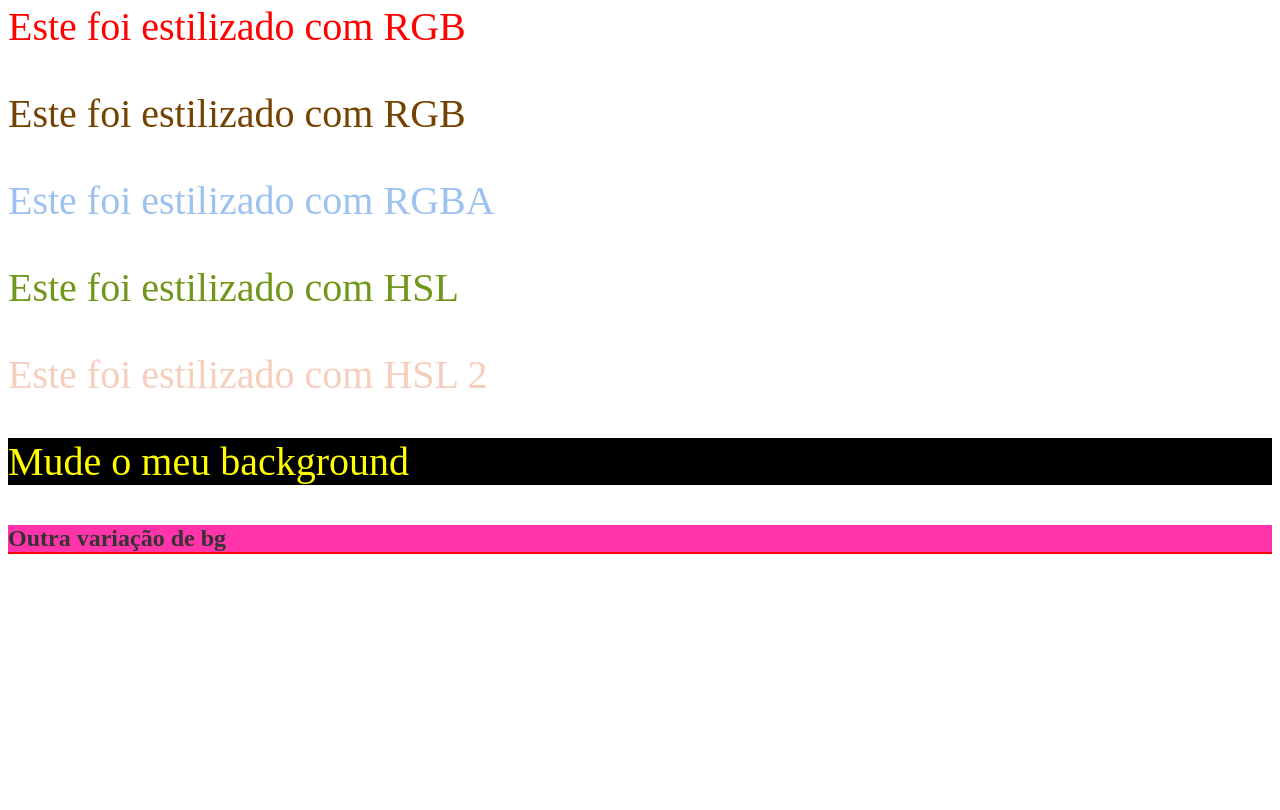
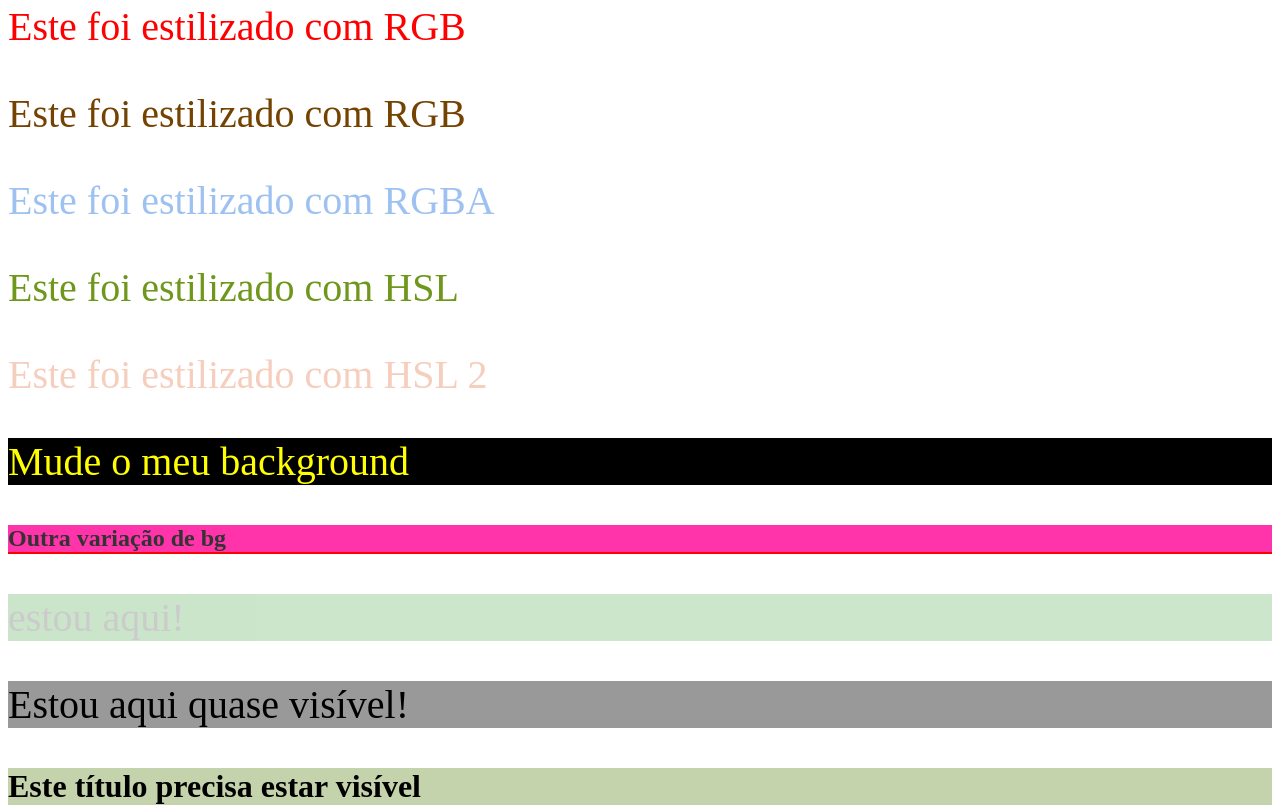
Before and after one commit to jamilsalomao/Html_css_completo, a plain HTML site: page 2_CSS/index.html in a window 1280 px wide. Shown: the part 1987-2797 px from the top of the page. Drawn offline with Linux system fonts and the light colour scheme.

Commit message:
commit 3

```diff
--- a/2_CSS/index.html
+++ b/2_CSS/index.html
@@ -7,7 +7,7 @@
     <!-- 3 -  Internal CSS-->
      <style>
         p {
-            color: silver;
+            color: rgb(0, 0, 0);
             font-size: 40px;
         }
      </style>
@@ -88,6 +88,21 @@
                      <p class="bg">Mude o meu background</p>
                      <h2 class="bg-2">Outra variação de bg</h2>
 
+                     <!-- 18 - opacidade no background -->
+                      <div class="bg-opacity">
+                        <p>estou aqui!</p>
+                      </div>
+                      <div class="bg-opacity-2">
+                        <p>Estou aqui quase visível!</p>
+                      </div>
+
+                      <!-- 19 - rgba com opacidade -->
+                       <div class="rgba-opacity">
+                        <h1>Este título precisa estar visível</h1>
+                       </div>
+
+                       <!-- 20 - Imagens no background -->
+                        <h1 class="bg-image">Este título tem uma imagem!</h1>
 
 </body>
 </html>
--- a/2_CSS/style.css
+++ b/2_CSS/style.css
@@ -8,9 +8,9 @@ h3 {
     color: gold;
 }
 
-p {
+/* p {
     color: rgb(194, 61, 176);
-}
+} */
 
 /* - 8 - Classes */
 .paragraph {
@@ -89,3 +89,21 @@ p {
             background-color: #f3a;
             color: #333;
         }
+
+        /* - 18 - Background opacity */
+        .bg-opacity{
+            background-color: green;
+            opacity: 0.2;
+        }
+        .bg-opacity-2{
+           background-color: #999;
+           color: #000;
+        }
+
+        /* - 19 - rgba com opacidade */
+        .rgba-opacity{
+            background-color: rgba(90, 130, 20, 0.35);
+            color: #000;
+        }
+
+        /* - 20 - Imagens no background */
```
Also changed, not shown: 2_CSS/img/bridge.jpg (added), 2_CSS/img/nature.jpg (added).
